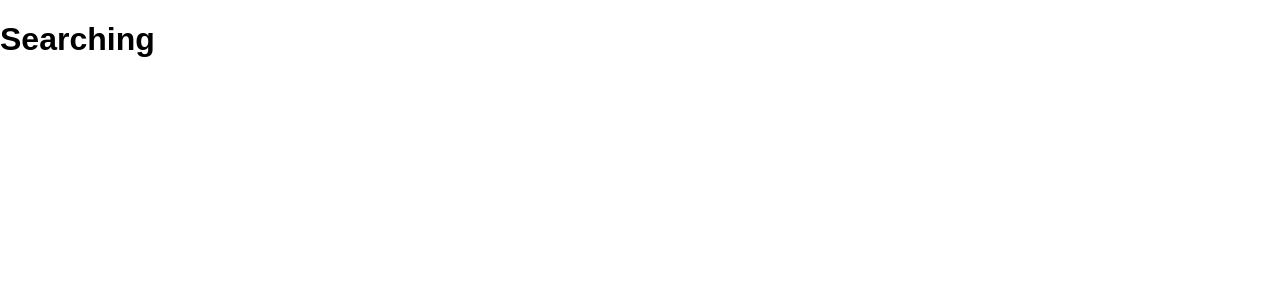
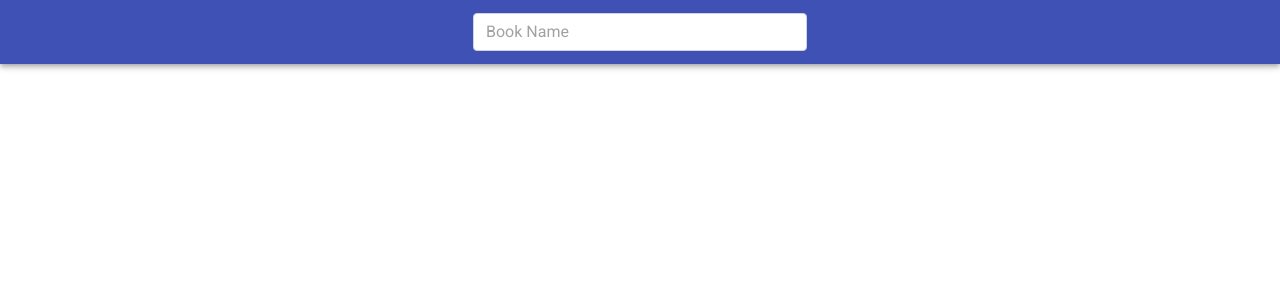
Before and after one commit to felipebergamin/my-reads-udacity, a React (Create React App) app: page /search in a window 1280 px wide. Shown: the top 300 px of the page. Built offline with nearby package versions, Linux system fonts and the light colour scheme.

Commit message:
feat: search page
implement search page with debounce time on search bar

```diff
--- a/src/App.js
+++ b/src/App.js
@@ -2,6 +2,7 @@ import React, { Component } from 'react';
 import { Route } from 'react-router-dom';
 
 import ShowBookcases from './ShowBookcases';
+import SearchPage from './SearchPage';
 
 class App extends Component {
   render() {
@@ -10,7 +11,7 @@ class App extends Component {
         <Route exact path="/" component={ShowBookcases} />
 
         <Route exact path="/search" render={() => (
-          <h1>Searching</h1>
+          <SearchPage />
         )} />
       </div>
     );
--- /dev/null
+++ b/src/SearchPage.js
@@ -0,0 +1,79 @@
+import React from 'react';
+import { withStyles, AppBar, Toolbar, TextField } from '@material-ui/core';
+import { debounce } from 'debounce';
+
+import * as BooksAPI from './utils/BooksAPI';
+import Book from './Book';
+
+const styles = theme => ({
+  searchResults: {
+    display: 'flex',
+    // maxWidth: '940px',
+    flexWrap: 'wrap',
+    margin: '0 auto',
+    justifyContent: 'center',
+  },
+  textfield: {
+    margin: '0 auto',
+    width: '25%',
+    borderRadius: 4,
+    backgroundColor: theme.palette.common.white,
+    border: '1px solid #ced4da',
+    fontSize: 16,
+    padding: '2px 12px',
+    transition: theme.transitions.create(['box-shadow']),
+  },
+});
+
+class SearchPage extends React.Component {
+  state = {
+    books: [],
+    debounceSearch: null,
+  };
+  debouncedSearch = null;
+
+  onSearchChange = (event) => {
+    const searchValue = event.target.value;
+
+    if (this.debouncedSearch) {
+      this.debouncedSearch.clear();
+    }
+
+    this.debouncedSearch = debounce(() => {
+      BooksAPI.search(searchValue)
+        .then(searchResult => this.setState({ books: searchResult }));
+    }, 600);
+    this.debouncedSearch();
+  };
+
+  render() {
+    const { classes } = this.props;
+
+    return (
+      <div>
+        <AppBar position="static">
+          <Toolbar>
+
+            <TextField
+              onChange={this.onSearchChange}
+              placeholder="Book Name"
+              margin="normal"
+              color="inherit"
+              className={classes.textfield}
+              InputProps={{ disableUnderline: true }}
+            />
+
+          </Toolbar>
+        </AppBar>
+
+        <div className={classes.searchResults}>
+          {this.state.books.map(book => (
+            <Book key={book.id} book={book} />
+          ))}
+        </div>
+      </div>
+    );
+  }
+}
+
+export default withStyles(styles)(SearchPage);
```
